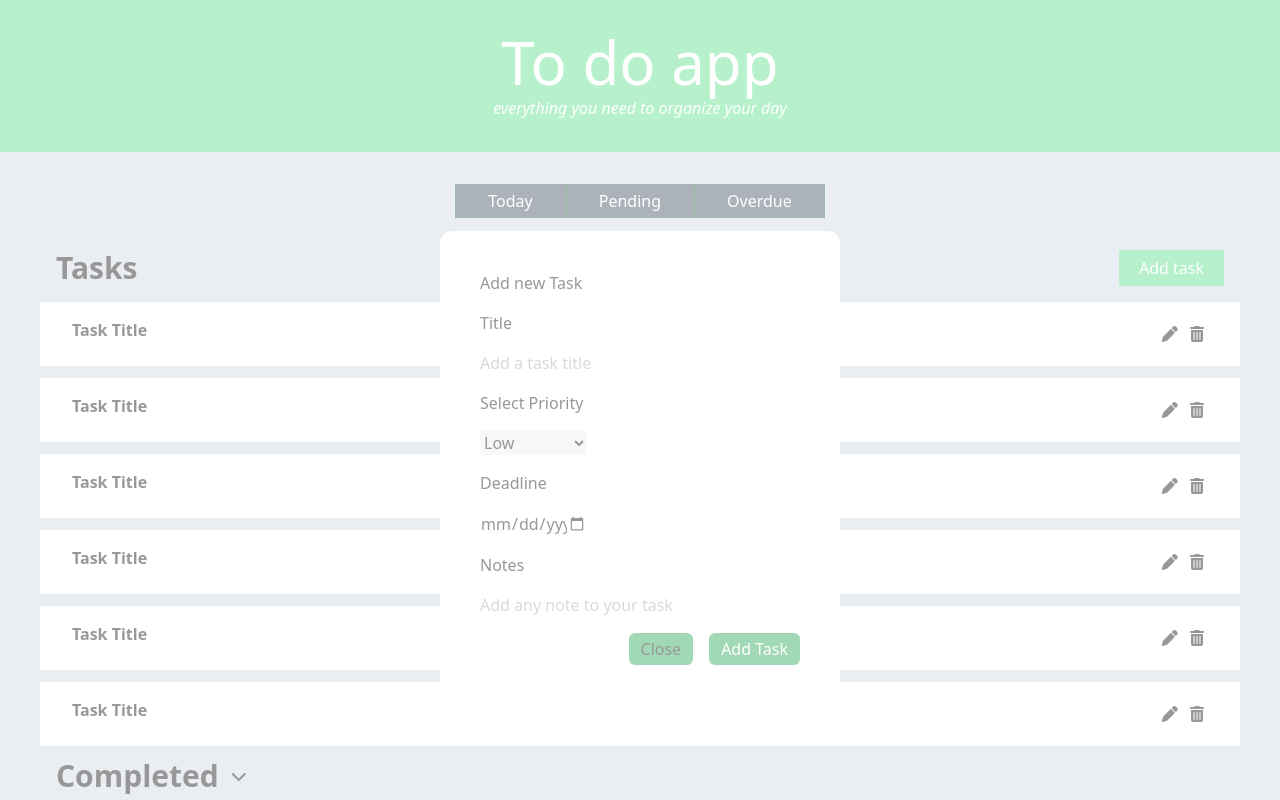
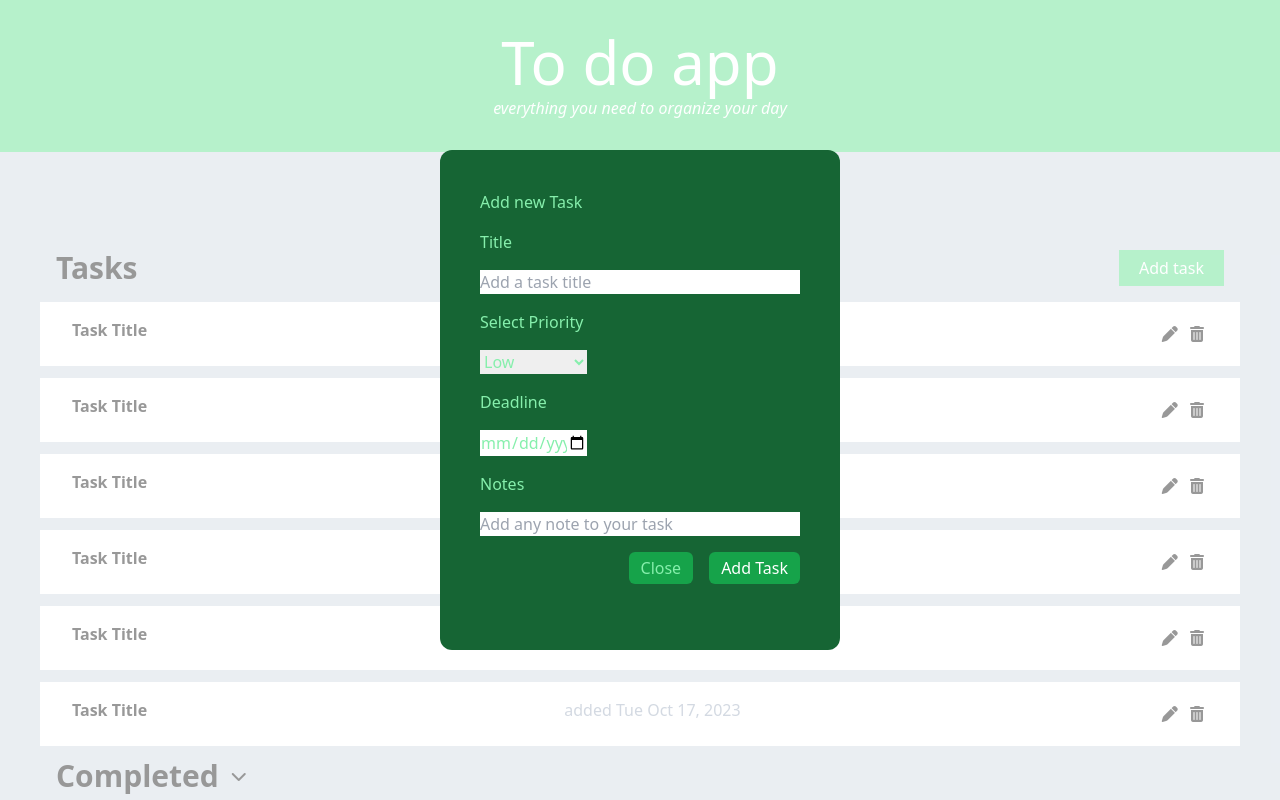
Before and after one commit to fedtoscano/tailwind-js-todo, a plain HTML site: page index.html in a window 1280 px wide. Both pictures are taken after a click on the button "Add task". Shown: the top 800 px of the page. Drawn offline with nearby package versions, Linux system fonts and the light colour scheme.

Commit message:
fixed behavior of the add task offcanva

```diff
--- a/index.html
+++ b/index.html
@@ -16,7 +16,34 @@
     <title>To do list</title>
 </head>
 <body>
+                            <!-- ADD NEW TASK -->
+            <section id="new-task" class="absolute z-10 top-0 bottom-0 left-0 right-0 bg-green-800 text-green-300  m-auto w-[400px] h-[500px] p-10 rounded-xl hidden opacity-100">
+                <div class="form flex flex-col justify-center content-center gap-4 mb-4">
+                    <h2>Add new Task</h2>
 
+                    <label for="Title">Title</label>
+                    <input type="text" placeholder="Add a task title">
+
+                    <label for="priority" class="w-1/3">Select Priority</label>
+                    <select name="priority" class="w-1/3" id="priority">
+                        <option value="low">Low</option>
+                        <option value="middle">Middle</option>
+                        <option value="high">High</option>
+                    </select>
+
+                    <label for="deadline" class="w-1/3">Deadline</label>
+                    <input type="date" class="w-1/3" name="date" id="date">
+
+                    <label for="notes">Notes</label>
+                    <input type="text" name="notes" id="notes" placeholder="Add any note to your task">
+
+                </div>
+                <div class="new-task-buttons flex justify-end gap-4">
+                    <button class="bg-green-600 rounded-md py-1 px-3">Close</button>
+                    <button class="bg-green-600 rounded-md text-white py-1 px-3">Add Task</button>
+                </div>
+            </section>
+<div class="fullsite">
     <header class="flex justify-center content-center bg-green-400 p-8">
     <div class="title-container">
         <h1 class="text-center text-white text-6xl mb-1">To do app</h1>
@@ -131,7 +158,7 @@
             </section>
 
             <!-- ADD NEW TASK -->
-            <section id="new-task" class="absolute top-0 bottom-0 left-0 right-0 m-auto bg-white w-[400px] h-[500px] p-10 rounded-xl opacity-100 hidden">
+            <section id="new-task" class="absolute top-0 bottom-0 left-0 right-0 m-auto bg-black w-[400px] h-[500px] p-10 rounded-xl hidden opacity-100">
                 <div class="form flex flex-col justify-center content-center gap-4 mb-4">
                     <h2>Add new Task</h2>
 
@@ -156,9 +183,6 @@
                     <button class="bg-green-600 rounded-md py-1 px-3">Close</button>
                     <button class="bg-green-600 rounded-md text-white py-1 px-3">Add Task</button>
                 </div>
-
-
-
             </section>
             <!-- COMPLETED TASK SECTION -->
             <section id="completed">
@@ -177,6 +201,7 @@
     <footer class="bg-green-400 flex p-8 text-white justify-center">
         <h1>Made with love by fedToscano</h1>
     </footer>
+</div>
 
     <!-- JS SCRIPT -->
     <script src="./script/script.js"></script>
--- a/script/script.js
+++ b/script/script.js
@@ -1,11 +1,10 @@
 //FUNZIONE CHE ATTIVA L'OFF CANVAS
-
 const addTaskBtn = document.getElementById('add-task');
 //definisco la funzione AddTask
 function addTaskDisplay(){
-    document.body.classList.toggle("opacity-40");
+    const fullSite= document.querySelector(".fullsite")
+    fullSite.classList.toggle("opacity-btn");
     const newTask= document.getElementById('new-task');
-
     newTask.classList.toggle("hidden")
 }
 
--- a/style/style.css
+++ b/style/style.css
@@ -0,0 +1,7 @@
+.opacity-btn{
+    opacity: .4;
+}
+
+.opacity-full{
+    opacity: 1;
+}
```
